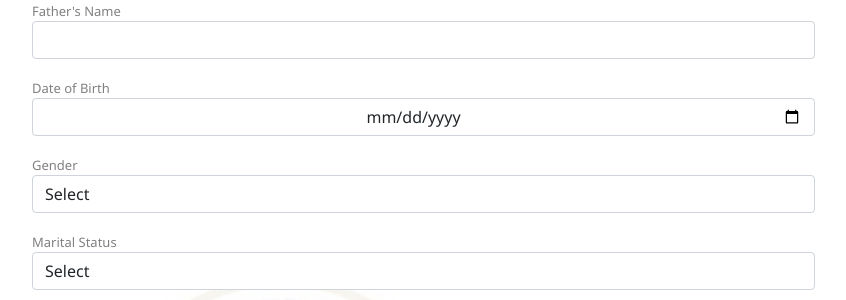
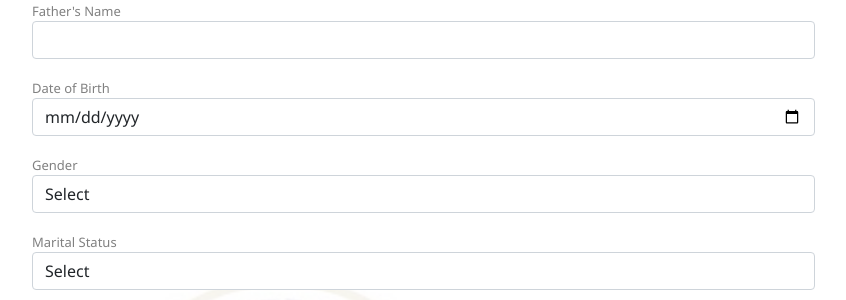
Before and after one commit to dhanu19/mitadt, a PHP site: page /register.php in a window 1280 px wide. Shown: the part 443-743 px from the top of the page, without its empty margins (359-1205 px from the left). Run offline with PHP 8.4, Linux system fonts and the light colour scheme; the visitor is signed in with stand-in values (Sample User, id 1); data comes from the database, SQL or seed files in the repository; some libraries are stand-ins or nearby versions.

Commit message:
align left on register page

```diff
--- a/register.php
+++ b/register.php
@@ -26,28 +26,28 @@ include('templates/header.php');
                                         <div class="form-row">
                                              <div class="form-group ">
                                                   <label for="firstName">First Name</label>
-                                                  <input type="text" class="form-control" id="firstName" name="firstName">
+                                                  <input type="text" class="form-control" id="firstName" name="firstName" style="text-align:left;">
                                              </div>
                                              <br>
                                              <div class="form-group ">
                                                   <label for="lastName">Last Name</label>
-                                                  <input type="text" class="form-control" id="lastName" name="lastName">
+                                                  <input type="text" class="form-control" id="lastName" name="lastName" style="text-align:left;">
                                              </div>
                                         </div>
                                         <br>
                                         <div class="form-group">
                                              <label for="fatherName">Father's Name</label>
-                                             <input type="text" class="form-control" id="fatherName" name="fatherName">
+                                             <input type="text" class="form-control" id="fatherName" name="fatherName" style="text-align:left;">
                                         </div>
                                         <br>
                                         <div class="form-group">
                                              <label for="dob">Date of Birth</label>
-                                             <input type="date" class="form-control" id="dob" name="dob">
+                                             <input type="date" class="form-control" id="dob" name="dob" style="text-align:left;">
                                         </div>
                                         <br>
                                         <div class="form-group">
                                              <label for="gender">Gender</label>
-                                             <select class="form-control" id="gender" name="gender">
+                                             <select class="form-control" id="gender" name="gender" style="text-align:left;">
                                                   <option selected>Select</option>
                                                   <option value="Male">Male</option>
                                                   <option value="Female">Female</option>
@@ -57,7 +57,7 @@ include('templates/header.php');
                                         <br>
                                         <div class="form-group">
                                              <label for="maritalStatus">Marital Status</label>
-                                             <select class="form-control" id="maritalStatus" name="maritalStatus">
+                                             <select class="form-control" id="maritalStatus" name="maritalStatus" style="text-align:left;">
                                                   <option selected>Select</option>
                                                   <option value="Married">Married</option>
                                                   <option value="Unmarried">Unmarried</option>
@@ -66,52 +66,52 @@ include('templates/header.php');
                                         <br>
                                         <div class="form-group">
                                              <label for="dependents">No. of Childeren(s)</label>
-                                             <input type="text" class="form-control" id="dependents" name="dependents">
+                                             <input type="text" class="form-control" id="dependents" name="dependents" style="text-align:left;">
                                         </div>
                                         <br>
                                         <div class="form-group">
                                              <label for="nationality">Nationality</label>
-                                             <input type="text" class="form-control" id="nationality" name="nationality">
+                                             <input type="text" class="form-control" id="nationality" name="nationality" style="text-align:left;">
                                         </div>
                                         <br>
                                         <div class="form-group">
                                              <label for="religion">Religion</label>
-                                             <input type="text" class="form-control" id="religion" name="religion">
+                                             <input type="text" class="form-control" id="religion" name="religion" style="text-align:left;">
                                         </div>
                                         <br>
                                         <div class="form-group">
                                              <label for="caste">Caste</label>
-                                             <input type="text" class="form-control" id="caste" name="caste">
+                                             <input type="text" class="form-control" id="caste" name="caste" style="text-align:left;">
                                         </div>
                                         <br>
                                         <div class="form-group">
                                              <label for="subCategory">Sub Category</label>
-                                             <input type="text" class="form-control" id="subCategory" name="subCategory">
+                                             <input type="text" class="form-control" id="subCategory" name="subCategory" style="text-align:left;">
                                         </div>
                                         <br>
                                         <div class="form-group">
                                              <label for="permanentAddress">Permanent Address</label>
-                                             <input type="text" class="form-control" id="permanentAddress" name="permanentAddress">
+                                             <input type="text" class="form-control" id="permanentAddress" name="permanentAddress" style="text-align:left;">
                                         </div>
                                         <br>
                                         <div class="form-group">
                                              <label for="correspondentAddress">Address of correspondance</label>
-                                             <input type="text" class="form-control" id="correspondentAddress" name="correspondentAddress">
+                                             <input type="text" class="form-control" id="correspondentAddress" name="correspondentAddress" style="text-align:left;">
                                         </div>
                                         <br>
                                         <div class="form-group">
                                              <label for="email">Email</label>
-                                             <input type="email" class="form-control" id="email" name="email">
+                                             <input type="email" class="form-control" id="email" name="email" style="text-align:left;">
                                         </div>
                                         <br>
                                         <div class="form-group">
                                              <label for="eid">Employee ID</label>
-                                             <input type="text" class="form-control" id="eid" name="eid">
+                                             <input type="text" class="form-control" id="eid" name="eid" style="text-align:left;">
                                         </div>
                                         <br>
                                         <div class="form-group">
                                              <label for="designation">Designation</label>
-                                             <select name="designation" class='form-control' id="des">
+                                             <select name="designation" class='form-control' id="des" style="text-align:left;">
                                                   <option selected>Select</option>
                                                   <option value="Fresher">Fresher</option>
                                                   <option value="Professor">Professor</option>
@@ -125,12 +125,12 @@ include('templates/header.php');
                                         <br>
                                         <div class="form-group">
                                              <label for="mobile">Phone Number</label>
-                                             <input type="text" class="form-control" id="mobile" name="mobile">
+                                             <input type="text" class="form-control" id="mobile" name="mobile" style="text-align:left;">
                                         </div>
                                         <br>
                                         <div class="form-group">
                                              <label for="pwd">Password</label> &nbsp; <i id="ipass" class="fa fa-eye" style="padding-top: 15px;" onclick="hideshowpass()"></i>
-                                             <input type="password" class="form-control" id="pwd" name="pwd" value="<?php echo @$_COOKIE['cpass'];?>">
+                                             <input type="password" class="form-control" id="pwd" name="pwd" value="<?php echo @$_COOKIE['cpass'];?>" style="text-align:left;">
                                         </div>
                                         <br>
                                         <div class="form-group">
```
